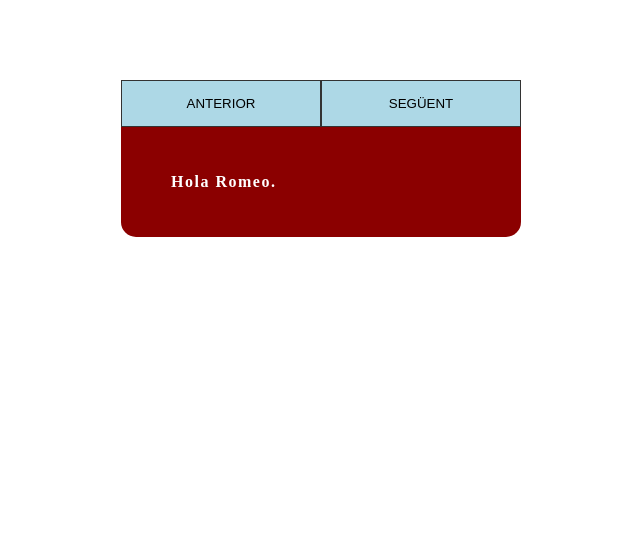
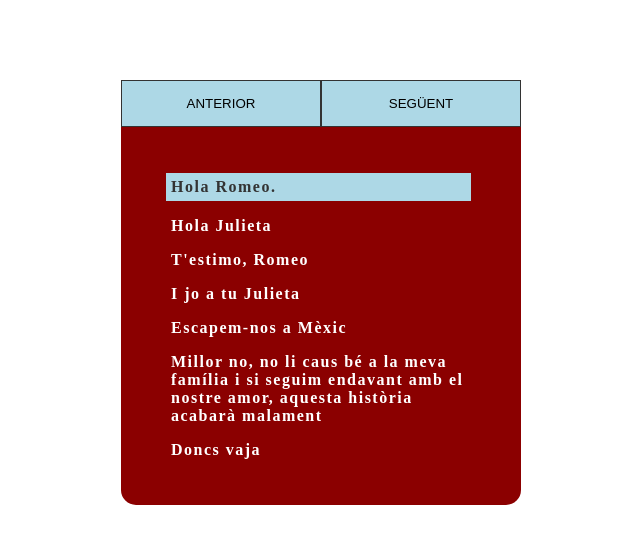
Before and after one commit to sschmidt0/sprint7, a React (Create React App) app: page / in a window 1280 px wide. Shown: the top 544 px of the page, without its empty margins (319-959 px from the left). Built offline with nearby package versions, Linux system fonts and the light colour scheme.

Commit message:
Nivell 3 - exercici 4

```diff
--- a/src/App.js
+++ b/src/App.js
@@ -30,7 +30,7 @@ function App() {
         <Button onClick={ () => lastItem() }>Anterior</Button>
         <Button onClick={ () => nextItem() }>Següent</Button>
       </div>
-      <Línia text={textos[text]}/>
+      <Línia marked={text} />
     </DivContainer>
   );
 }
--- a/src/components/Línia.js
+++ b/src/components/Línia.js
@@ -1,4 +1,5 @@
 import styled from 'styled-components';
+import textos from '../assets/textos';
 
 const DivTextos = styled.div`
   padding: 30px 50px;
@@ -14,9 +15,19 @@ const Paragraph = styled.p`
 `;
 
 const Línia = (props) => {
+  let key = -1;
+
+  const line = textos.map(text => {
+    key++;
+    console.log(key);
+    console.log(props.marked);
+    return key === props.marked ? <Paragraph style={{ backgroundColor: 'lightblue', color: '#333', padding: '5px', marginLeft: '-5px' }} key={ key }>{ text }</Paragraph> : <Paragraph key={ key }>{ text }</Paragraph>;
+
+  });
+
   return (
     <DivTextos>
-      <Paragraph>{ props.text }</Paragraph>
+      { line }
     </DivTextos>
   );
 }
```
